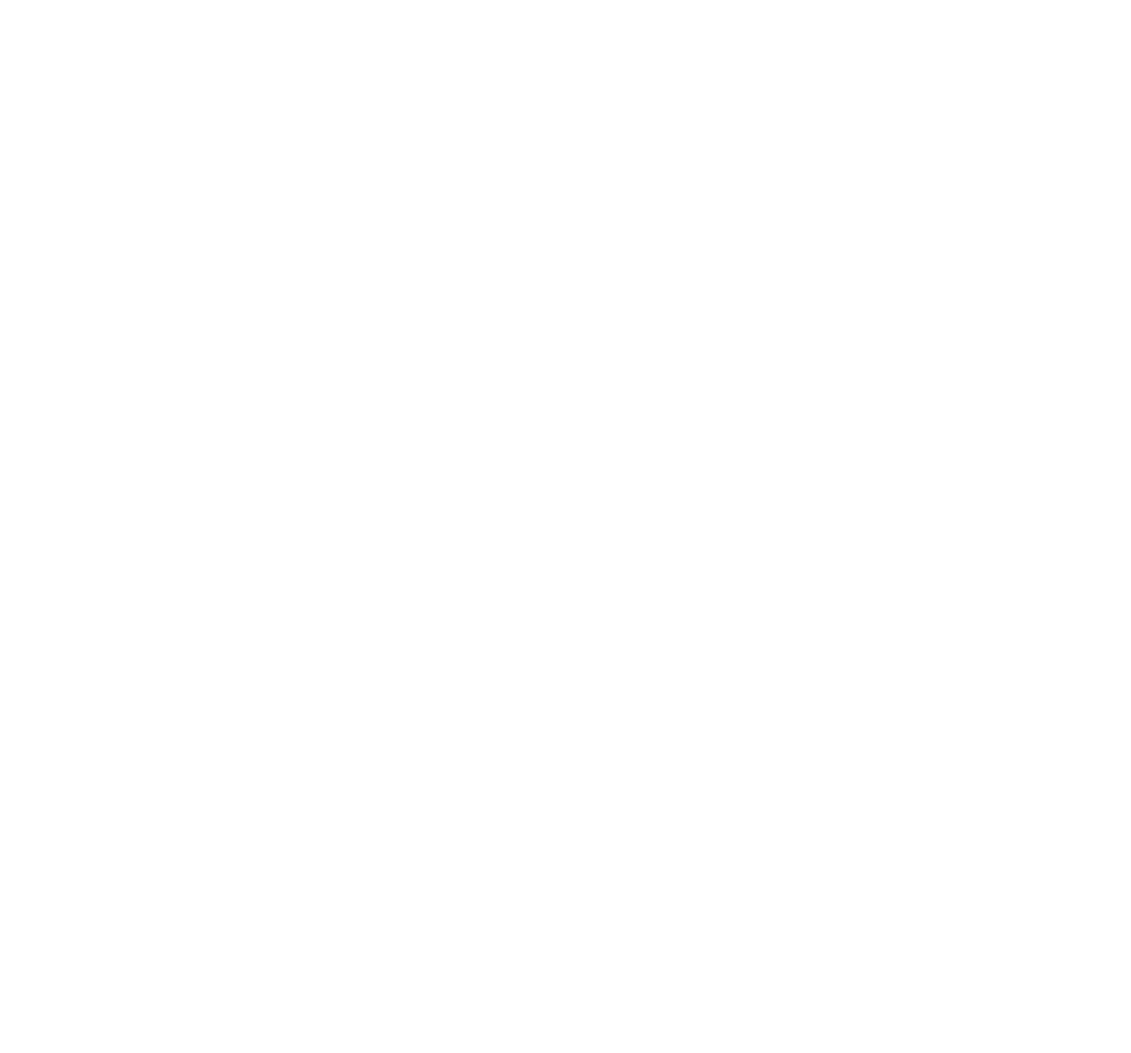
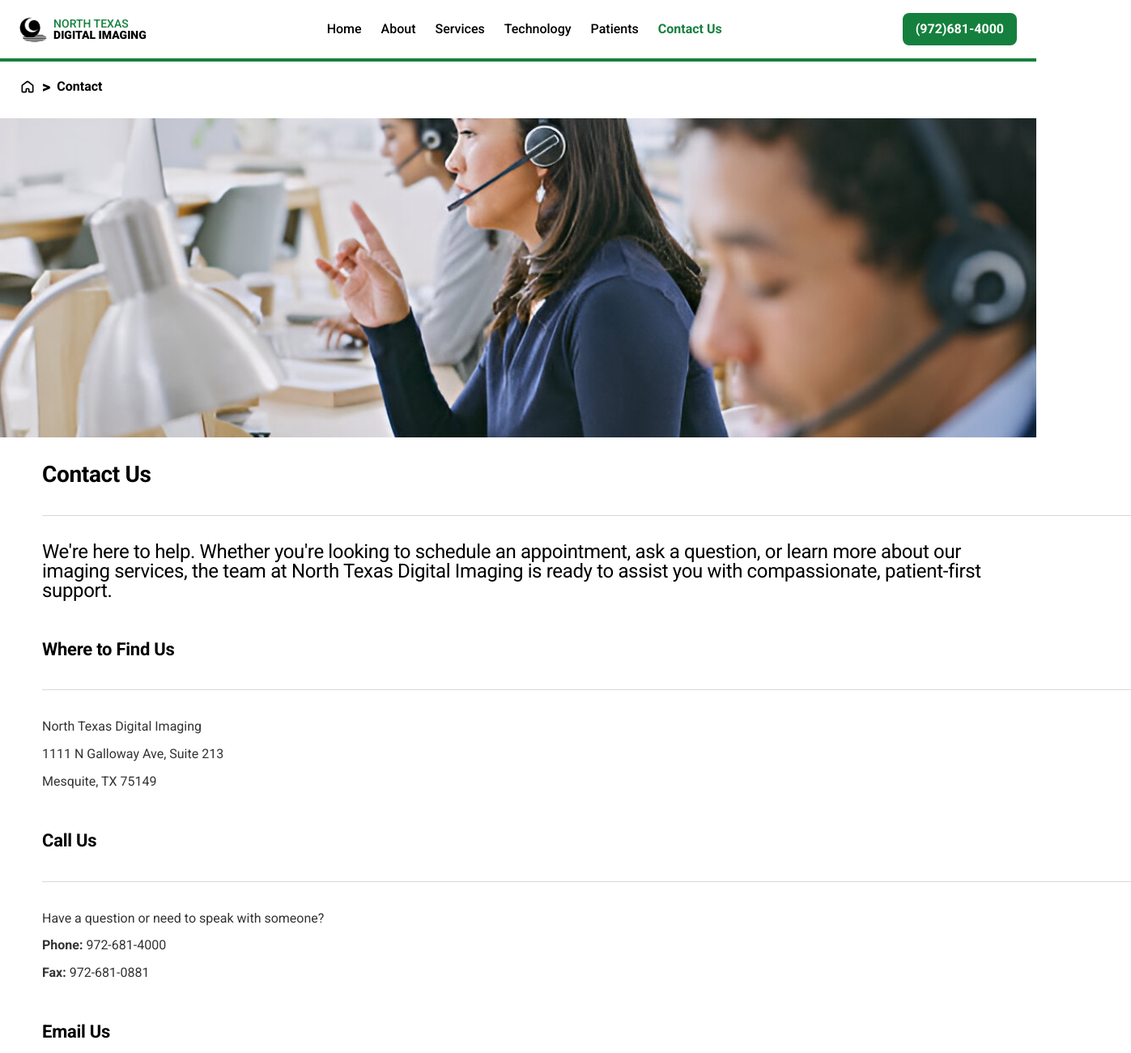
Before and after one commit to MrOliverW/TTB-WTV-Website-Revamp-Project, a plain HTML site: page contact.html in a window 1280 px wide. Shown: the top 1300 px of the page at 81% size, 1397 px wide, since content can reach past the window. Before the commit the page ends 800 px from the top, so only its background shows below. Drawn offline with Linux system fonts and the light colour scheme.

Commit message:
Contact page added

```diff
--- a/about.html
+++ b/about.html
@@ -1,35 +1,13 @@
 <!DOCTYPE html>
 <html lang="en">
     <head>
-        <meta charset="UTF-8">
-        <meta name="viewport" content="width=device-width, initial-scale=1.0">
-
-        <!-- Google Fonts for Roboto -->
-        <link href="https://fonts.googleapis.com/css2?family=Roboto:wght@400;500;700&display=swap" rel="stylesheet">
-
-        <!-- Tailwind CSS -->
-        <script src="https://cdn.jsdelivr.net/npm/@tailwindcss/browser@4"></script>
-        <script>
-            tailwind.config = {
-            theme: {
-                extend: {
-                    fontSize: {
-                            'headings': '1.75rem',
-                            'body1': '1.375rem',
-                            'body2': '1.5rem',
-                    },
-                    fontFamily: {
-                        roboto: ['Roboto', 'sans-serif'],
-                    },
-                    colors: {
-                        grassgreen: '#2A7A1B',
-                        softgrey: '#F6F4F4',
-                    }
-                }
-            }
-            }
-        </script>
-
+        <meta charset="UTF-8" />
+        <meta name="viewport" content="width=device-width, initial-scale=1.0" />
+        <link
+          href="https://fonts.googleapis.com/css2?family=Roboto:wght@400;500;700&display=swap"
+          rel="stylesheet"
+        />
+        <link href="./css/output.css" rel="stylesheet" />
         <title>About Us - North Texas Digital Imaging</title>
     </head>
     <body>
@@ -37,28 +15,26 @@
         <nav class="text-headings flex items-center justify-between px-6 py-4 bg-white">
     <!-- Logo -->
     <div class="flex items-center space-x-2">
+        <img src="./icons/NTDI_LOGO.jpg" alt="Logo" class="h-8 w-auto" />
         <div class="flex flex-col item-center text-center">
-                    <span class="text-headings font-roboto text-grassgreen">NORTH TEXAS</span>
-                    <span class="text-headings font-roboto font-black text-black">DIGITAL IMAGING</span>
+            <span class="text-headings font-roboto text-green-700">NORTH TEXAS</span>
+            <span class="text-headings font-roboto font-black text-black-700">DIGITAL IMAGING</span>
         </div>
     </div>
-
-            <!-- Navigation Links -->
-            <ul class="hidden md:flex font-roboto space-x-6 text-black font-medium">
-                <li><a href="index.html" class="hover:text-grassgreen">Home</a></li>
-                <li><a href="about.html" class="hover:text-grassgreen text-grassgreen font-bold">About</a></li>
-                <li><a href="services.html" class="hover:text-grassgreen">Services</a></li>
-                <li><a href="technology.html" class="hover:text-grassgreen">Technology</a></li>
-                <li><a href="patients.html" class="hover:text-grassgreen">Patients</a></li>
-                <li><a href="contact.html" class="hover:text-grassgreen">Contact Us</a></li>
+    <!-- Nav Links -->
+    <ul class="hidden md:flex font-roboto space-x-6 text-black-700 font-medium">
+        <li><a href="index.html" class="hover:text-green-700">Home</a></li>
+        <li><a href="about.html" class="hover:text-green-700 text-green-700 font-bold">About</a></li>
+        <li><a href="services.html" class="hover:text-green-700">Services</a></li>
+        <li><a href="technology.html" class="hover:text-green-700">Technology</a></li>
+        <li><a href="patients.html" class="hover:text-green-700">Patients</a></li>
+        <li><a href="contact.html" class="hover:text-green-700">Contact Us</a></li>
     </ul>
-
     <!-- Call Button -->
-            <a href="tel:9726814000" class="ml-4 inline-block bg-grassgreen text-white font-semibold px-4 py-2 rounded-lg hover:bg-green-800 transition">
+    <a href="tel:9726814000" class="ml-4 inline-block bg-green-700 text-white font-semibold px-4 py-2 rounded-lg hover:bg-green-800 transition">
         (972) 681-4000
     </a>
 </nav>
-
         <!-- Green Line Under Navigation -->
         <hr class="border-3 border-grassgreen mb-8">
 
@@ -71,27 +47,31 @@
     </div>
 
     <!-- Hero Section - Our Story -->
-<section class="bg-softgrey py-16">
-    <div class="max-w-7xl mx-auto px-6">
-        <div class="grid md:grid-cols-2 gap-12 items-start">
+<!-- Hero Section - Our Story -->
+<section class="py-16" style="background-color: #F6F4F4;">
+    <div class="container mx-auto px-6">
+        <div style="display: flex; align-items: flex-start; gap: 2rem;">
             <!-- Left side - Image -->
-            <div>
-                <img src="images/pic1abt.png" alt="Doctor consulting with patient" style="width: 663px; height: 536px;" class="object-cover">
+            <div style="flex-shrink: 0;">
+                <img src="images/pic1abt.png"
+                     alt="Doctor consulting with patient"
+                     style="width: 663px; height: 536px; object-fit: cover; border-radius: 8px;">
             </div>
 
             <!-- Right side - Text content -->
-            <div>
-                <h1 class="font-roboto font-bold text-black mb-6" style="font-size: 28px; line-height: 100%; letter-spacing: -0.35px;">Our Story</h1>
+            <div style="margin-left: 2rem;">
+                <!-- Our Story Heading -->
+                <h1 style="font-family: Roboto; font-weight: 700; font-size: 28px; line-height: 100%; letter-spacing: -0.35px; color: #000000; margin-bottom: 24px;">Our Story</h1>
+
+                <!-- Text Content Container -->
                 <div style="width: 639px; height: 494px;">
-                    <p class="font-roboto text-black mb-6" style="font-size: 22px; line-height: 100%; letter-spacing: -0.35px; font-weight: 400;">
+                    <div style="font-family: Roboto; font-weight: 400; font-size: 22px; line-height: 100%; letter-spacing: -0.35px; color: #000000;">
                         North Texas Digital Imaging (NTDI) has proudly served Forney and the surrounding communities since 2007. Originally established as Forney Diagnostic Imaging, the practice relocated to Mesquite in 2010 to better accommodate our growing network of physicians and patients. Today, we continue to expand our reach while staying committed to delivering high-quality, patient-centered radiological services.
-                    </p>
-                    <p class="font-roboto text-black mb-6" style="font-size: 22px; line-height: 100%; letter-spacing: -0.35px; font-weight: 400;">
+                        <br><br>
                         Our experienced team of compassionate professionals is dedicated to providing advanced diagnostic imaging using state-of-the-art technology. We are proud to have a staff of Board Certified radiologists and nationally registered technologists, many of whom hold advanced credentials in multiple specialties. Each member of our technical staff has received extensive training in both equipment operation and imaging protocols to ensure accuracy, safety, and comfort with every procedure.
-                    </p>
-                    <p class="font-roboto text-black" style="font-size: 22px; line-height: 100%; letter-spacing: -0.35px; font-weight: 400;">
+                        <br><br>
                         At NTDI, we combine clinical excellence with a personal approach—because your health deserves both precision and care.
-                    </p>
+                    </div>
                 </div>
             </div>
         </div>
--- a/contact.html
+++ b/contact.html
@@ -0,0 +1,126 @@
+<!DOCTYPE html>
+<html lang="en">
+<head>
+    <meta charset="UTF-8" />
+    <meta name="viewport" content="width=device-width, initial-scale=1.0" />
+    <link href="https://fonts.googleapis.com/css2?family=Roboto:wght@400;500;700;900&display=swap" rel="stylesheet" />
+    <link href="./css/output.css" rel="stylesheet" />
+    <link href="./css/contact.css" rel="stylesheet" />
+    <title>Contact Us - North Texas Digital Imaging</title>
+</head>
+<body>
+    <!-- Navigation Bar -->
+    <nav>
+        <div style="display: flex; align-items: center; gap: 0.5rem;">
+            <img src="./icons/NTDI_LOGO.jpg" alt="Logo" style="height: 32px; width: auto;" />
+            <div style="line-height: 1;">
+                <div style="color: #15803d; font-weight: 500; font-size: 14px;">NORTH TEXAS</div>
+                <div style="font-weight: 900; font-size: 14px;">DIGITAL IMAGING</div>
+            </div>
+        </div>
+        <ul>
+            <li><a href="index.html">Home</a></li>
+            <li><a href="about.html">About</a></li>
+            <li><a href="services.html">Services</a></li>
+            <li><a href="technology.html">Technology</a></li>
+            <li><a href="patients.html">Patients</a></li>
+            <li><a href="contact.html" class="active-link">Contact Us</a></li>
+        </ul>
+        <a href="tel:9726814000" class="call-button">(972)681-4000</a>
+    </nav>
+
+    <!-- Green Divider -->
+    <hr class="divider" />
+
+    <!-- Breadcrumb -->
+    <div class="breadcrumb">
+        <img src="./icons/home.svg" alt="Home icon" />
+        <span style="font-weight: 900; font-size: 20px;">&gt;</span>
+        <span style="font-size: 16px;">Contact</span>
+    </div>
+
+    <!-- Hero Image Full-Width Fix -->
+    <div class="full-width-hero-wrapper">
+        <img
+            src="./images/contact_hero.jpg"
+            alt="Customer service representatives"
+            class="full-width-hero-image"
+        />
+    </div>
+
+    <!-- Content Section -->
+
+<!-- Contact Section -->
+<section class="contact-section">
+    <h1 class="contact-title">Contact Us</h1>
+
+    <!-- Divider Line comes right AFTER the title -->
+    <div class="contact-divider"></div>
+
+    <!-- Paragraph comes AFTER the divider -->
+    <p class="contact-description">
+      We're here to help. Whether you're looking to schedule an appointment, ask a question, or learn more about our imaging services, the team at North Texas Digital Imaging is ready to assist you with compassionate, patient-first support.
+    </p>
+  </section>
+
+<!-- Where to Find Us Section -->
+<section class="contact-section">
+    <h2 class="section-title">Where to Find Us</h2>
+
+    <div class="contact-divider"></div>
+
+    <div class="contact-info">
+      <p>North Texas Digital Imaging</p>
+      <p>1111 N Galloway Ave, Suite 213</p>
+      <p>Mesquite, TX 75149</p>
+    </div>
+  </section>
+
+  <!-- Call Us Section -->
+<section class="contact-section">
+    <h2 class="section-title">Call Us</h2>
+
+    <div class="contact-divider"></div>
+
+    <div class="contact-info">
+      <p>Have a question or need to speak with someone?</p>
+      <p><strong>Phone:</strong> 972-681-4000</p>
+      <p><strong>Fax:</strong> 972-681-0881</p>
+    </div>
+  </section>
+
+  <!-- Email Us Section -->
+<section class="contact-section">
+    <h2 class="section-title">Email Us</h2>
+
+    <div class="contact-divider"></div>
+
+    <div class="contact-info">
+      <p>For general inquiries, appointment assistance, or patient portal support:</p>
+      <p><strong>Email:</strong> <a href="mailto:info@ntxdi.com" class="email-link">info@ntxdi.com</a></p>
+    </div>
+  </section>
+
+  <!-- Hours of Operation Section -->
+<section class="contact-section">
+    <h2 class="section-title">Hours of Operation</h2>
+
+    <div class="contact-divider"></div>
+
+    <div class="contact-info">
+      <p><strong>Monday – Friday:</strong> 8:00 AM – 5:00 PM</p>
+      <p><strong>Saturday & Sunday:</strong> Closed</p>
+      <p><strong>Closed:</strong> All federal holidays</p>
+    </div>
+  </section>
+
+
+    <!-- Footer -->
+    <footer class="footer">
+        <p class="footer-text">
+            NORTH TEXAS DIGITAL IMAGING © 2010 | <a href="#" class="footer-link">PRIVACY POLICY</a>
+        </p>
+    </footer>
+
+</body>
+</html>
--- /dev/null
+++ b/css/contact.css
@@ -0,0 +1,381 @@
+/* contact.css */
+/* Global Styles */
+body {
+    font-family: 'Roboto', sans-serif;
+}
+
+/* Navigation Styles */
+nav {
+    background-color: #ffffff;
+    padding: 1rem 1.5rem;
+    display: flex;
+    justify-content: space-between;
+    align-items: center;
+}
+
+nav ul {
+    display: flex;
+    gap: 1.5rem;
+    list-style: none;
+}
+
+nav ul li a {
+    color: #000;
+    text-decoration: none;
+    font-weight: 500;
+}
+
+nav ul li a:hover {
+    color: #15803d;
+}
+
+.active-link {
+    color: #15803d;
+    font-weight: 700;
+}
+
+.call-button {
+    background-color: #15803d;
+    color: white;
+    font-weight: 600;
+    padding: 0.5rem 1rem;
+    border-radius: 0.5rem;
+    text-decoration: none;
+    transition: background-color 0.3s ease;
+}
+
+.call-button:hover {
+    background-color: #166534;
+}
+
+/* Divider */
+.divider {
+    border: none;
+    height: 4px;
+    background-color: #15803d;
+    margin-bottom: 1rem;
+}
+
+/* Breadcrumb */
+.breadcrumb {
+    display: flex;
+    align-items: center;
+    gap: 0.5rem;
+    font-weight: bold;
+    color: #000;
+    padding: 0 1.5rem;
+    margin-bottom: 1.5rem;
+}
+
+.breadcrumb img {
+    height: 20px;
+    width: 20px;
+}
+
+/* Hero Image */
+.hero-container {
+    width: 100%;
+    display: flex;
+    justify-content: center;
+    margin-bottom: 3rem;
+}
+
+.hero-image {
+    width: 1438px;
+    height: 394px;
+    object-fit: cover;
+    display: block;
+}
+
+.full-width-hero-wrapper {
+    width: 100%;
+    overflow: hidden;
+}
+
+.full-width-hero-image {
+    width: 100%;
+    height: 394px;
+    object-fit: cover;
+}
+
+.hero-fix {
+    width: 100vw;
+    height: 394px;
+    object-fit: cover;
+    display: block;
+    margin: 0;
+    padding: 0;
+    border: none;
+    position: relative;
+    left: 50%;
+    right: 50%;
+    transform: translateX(-50%);
+}
+
+/* Content Styles */
+.contact-container {
+    max-width: 1200px;
+    margin: 0 auto;
+    padding: 3rem 2rem;
+}
+
+.contact-section {
+    margin-bottom: 3rem;
+}
+
+.content-title {
+    font-family: 'Roboto', sans-serif;
+    font-weight: 700;
+    font-style: bold;
+    font-size: 28px;
+    line-height: 100%;
+    letter-spacing: -0.35px;
+    color: #000000;
+    margin-bottom: 2rem;
+}
+
+.section-title {
+    font-family: 'Roboto', sans-serif;
+    font-size: 22px;
+    font-weight: 700;
+    color: #000;
+    margin-bottom: 1rem;
+}
+
+.contact-description {
+    font-family: 'Roboto', sans-serif;
+    font-size: 16px;
+    color: #333;
+    line-height: 1.6;
+    margin-bottom: 1rem;
+    max-width: 800px;
+}
+
+.contact-info {
+    font-family: 'Roboto', sans-serif;
+    font-size: 16px;
+    color: #333;
+    line-height: 1.6;
+}
+
+.contact-info p {
+    margin: 0 0 0.5rem 0;
+}
+
+/* Footer */
+.footer {
+    background-color: #fff;
+    padding: 2rem;
+    border-top: 1px solid #e5e5e5;
+    text-align: left;
+}
+
+.footer-text {
+    font-family: 'Roboto', sans-serif;
+    font-size: 14px;
+    color: #2A7A1B;
+    margin: 0;
+}
+
+.footer-link {
+    color: #2A7A1B;
+    text-decoration: none;
+}
+
+.footer-link:hover {
+    text-decoration: underline;
+}
+
+.contact-section {
+    padding-left: 45px;
+    padding-right: 2rem;
+    margin-top: 2rem; /* NOT 774px! You never want fixed spacing like that */
+    max-width: 900px;
+  }
+
+  .contact-title {
+    font-family: 'Roboto', sans-serif;
+    font-size: 28px;
+    font-weight: 700;
+    color: #000000;
+    line-height: 1;
+    letter-spacing: -0.35px;
+    margin-bottom: 1.5rem;
+  }
+
+  .contact-description {
+    font-family: 'Roboto', sans-serif;
+    font-size: 16px;
+    color: #333333;
+    line-height: 1.6;
+    max-width: 800px;
+  }
+  .contact-section {
+    padding-left: 45px;
+    padding-right: 2rem;
+    margin-top: 2rem;
+    max-width: 1345px;
+  }
+
+  .contact-title {
+    font-family: 'Roboto', sans-serif;
+    font-size: 28px;
+    font-weight: 700;
+    color: #000000;
+    line-height: 1;
+    letter-spacing: -0.35px;
+    margin-bottom: 1.5rem;
+  }
+
+  .contact-description {
+    font-family: 'Roboto', sans-serif;
+    font-size: 16px;
+    color: #333333;
+    line-height: 1.6;
+    max-width: 800px;
+    margin-bottom: 2rem;
+  }
+
+  /* Divider Line Style */
+  .contact-divider {
+    width: 1345px;
+    height: 1px;
+    background-color: #D9D9D9;
+    margin-top: 2.25rem; /* approx. 36px */
+  }
+
+  .contact-description {
+    font-family: 'Roboto', sans-serif;
+    font-size: 24px;
+    font-weight: 400;
+    color: #000000;
+    line-height: 1;
+    letter-spacing: -0.35px;
+    max-width: 1335px;
+    margin-bottom: 2rem;
+  }
+
+  .contact-section {
+    padding-left: 52px;
+    padding-right: 2rem;
+    margin-top: 2rem;
+    max-width: 1345px;
+  }
+
+  .contact-section {
+    padding-left: 52px;        /* From Figma */
+    padding-right: 2rem;
+    margin-top: 2rem;
+    max-width: 1345px;
+  }
+
+  .contact-title {
+    font-family: 'Roboto', sans-serif;
+    font-size: 28px;
+    font-weight: 700;
+    color: #000000;
+    line-height: 1;
+    letter-spacing: -0.35px;
+    margin-bottom: 1.5rem;
+  }
+
+  /* Thin Divider UNDER the title */
+  .contact-divider {
+    width: 1345px;
+    height: 1px;
+    background-color: #D9D9D9;
+    margin-bottom: 2rem;
+  }
+
+  /* Paragraph AFTER divider */
+  .contact-description {
+    font-family: 'Roboto', sans-serif;
+    font-size: 24px;
+    font-weight: 400;
+    color: #000000;
+    line-height: 1;
+    letter-spacing: -0.35px;
+    max-width: 1335px;
+    margin-bottom: 3rem;
+  }
+
+
+  .section-title {
+    font-family: 'Roboto', sans-serif;
+    font-size: 22px;
+    font-weight: 700;
+    color: #000000;
+    line-height: 1.2;
+    letter-spacing: -0.25px;
+    margin-bottom: 1.5rem;
+  }
+
+  .contact-info {
+    font-family: 'Roboto', sans-serif;
+    font-size: 16px;
+    color: #333333;
+    line-height: 1.6;
+  }
+
+  .contact-info p {
+    margin: 0 0 0.5rem 0;
+  }
+
+  .section-title {
+    font-family: 'Roboto', sans-serif;
+    font-size: 22px;
+    font-weight: 700;
+    color: #000000;
+    line-height: 1.2;
+    letter-spacing: -0.25px;
+    margin-bottom: 1.5rem;
+  }
+
+  .contact-info {
+    font-family: 'Roboto', sans-serif;
+    font-size: 16px;
+    color: #333333;
+    line-height: 1.6;
+  }
+
+  .contact-info p {
+    margin: 0 0 0.5rem 0;
+  }
+
+  .email-link {
+    color: #15803d;
+    text-decoration: none;
+    font-weight: 500;
+  }
+
+  .email-link:hover {
+    text-decoration: underline;
+  }
+
+  .section-title {
+    font-family: 'Roboto', sans-serif;
+    font-size: 22px;
+    font-weight: 700;
+    color: #000000;
+    line-height: 1.2;
+    letter-spacing: -0.25px;
+    margin-bottom: 1.5rem;
+  }
+
+  .contact-info {
+    font-family: 'Roboto', sans-serif;
+    font-size: 16px;
+    color: #333333;
+    line-height: 1.6;
+  }
+
+  .contact-info p {
+    margin: 0 0 0.5rem 0;
+  }
+
+  .contact-divider {
+    width: 1345px;
+    height: 1px;
+    background-color: #D9D9D9;
+    margin-bottom: 2rem;
+  }
```
Lines whose indentation alone changed are shown as unchanged.
